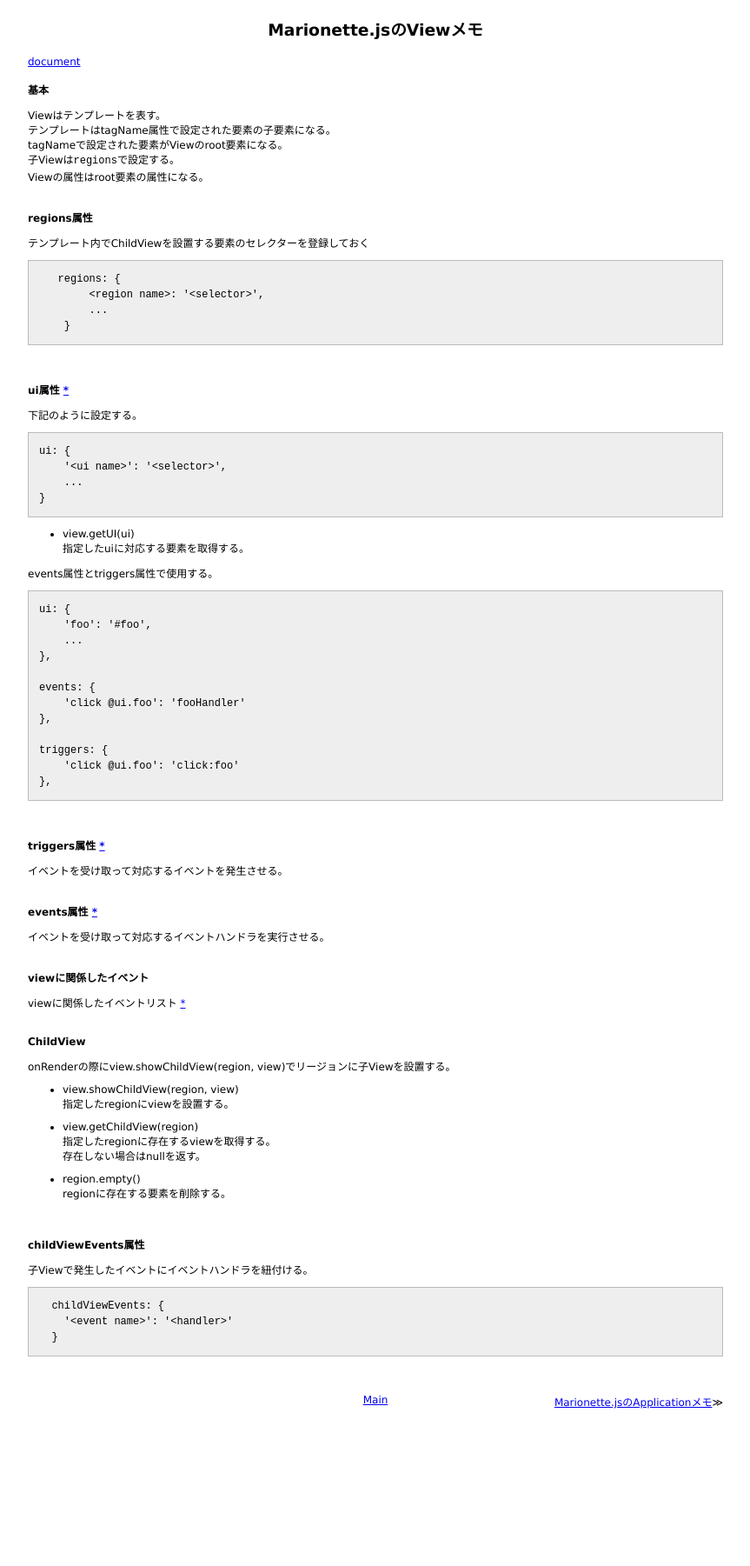
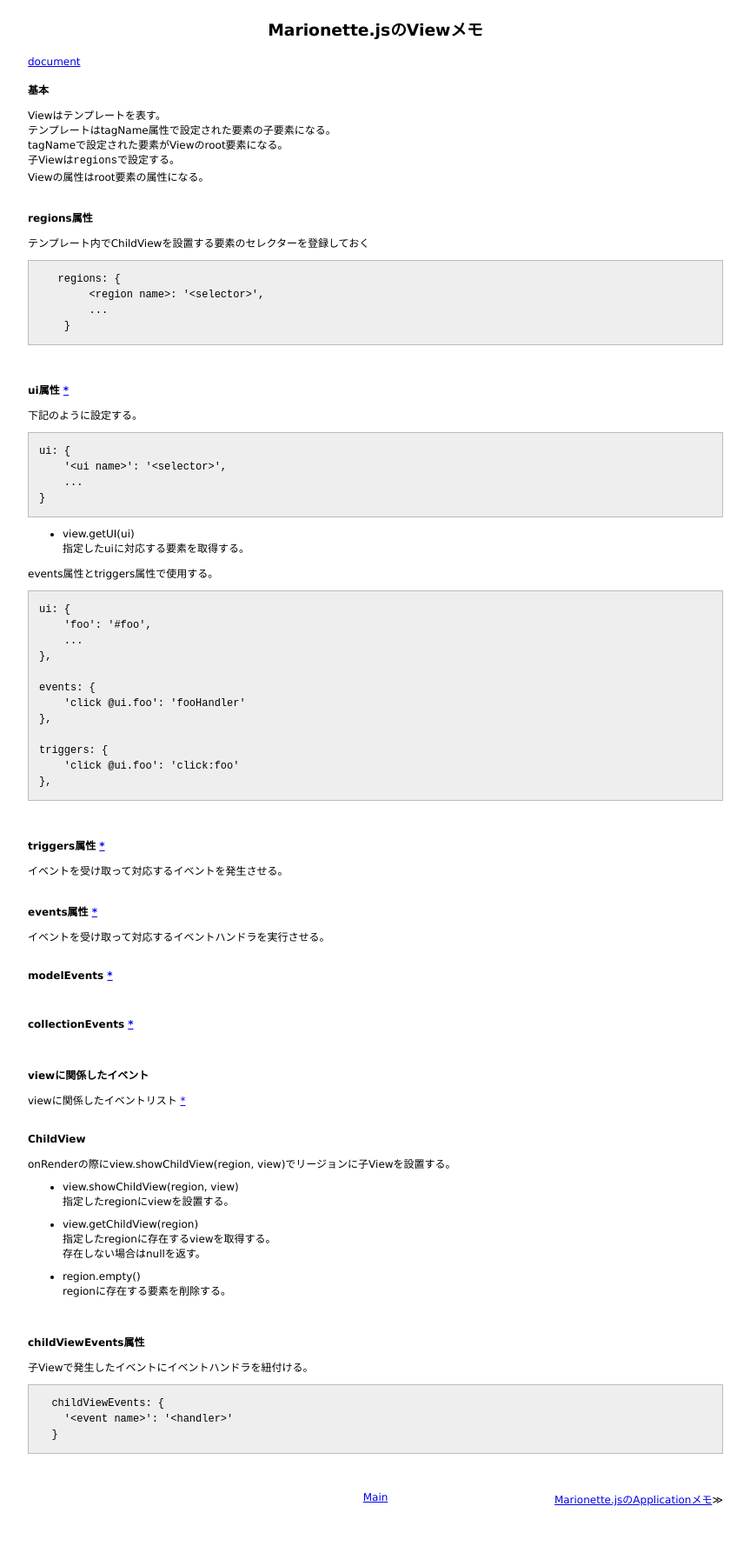
Before and after one commit to 38elements/38elements.github.com, a Jekyll site: the page built from _posts/2016-10-10-marionettejs-view.md, in a window 1280 px wide. Shown: the whole page at 87% size, without its empty margins (208-1071 px from the left). Built offline with Jekyll 4.4.1, drawn with Linux system fonts in a browser that asks for light colours; before the commit the page ends 1689 px from its top, so only the background shows below that.

Commit message:
Update 2016-10-10-marionettejs-view.md

```diff
--- a/_posts/2016-10-10-marionettejs-view.md
+++ b/_posts/2016-10-10-marionettejs-view.md
@@ -65,6 +65,12 @@ triggers: {
 イベントを受け取って対応するイベントハンドラを実行させる。
 <br>
 
+#### modelEvents [\*](http://marionettejs.com/docs/master/marionette.view.html#model-events)
+<br>
+
+#### collectionEvents [\*](http://marionettejs.com/docs/master/marionette.view.html#collection-events)
+<br>
+
 #### viewに関係したイベント
 viewに関係したイベントリスト [\*](http://marionettejs.com/docs/master/viewlifecycle.html#view-destruction-lifecycle)
 <br>
```
